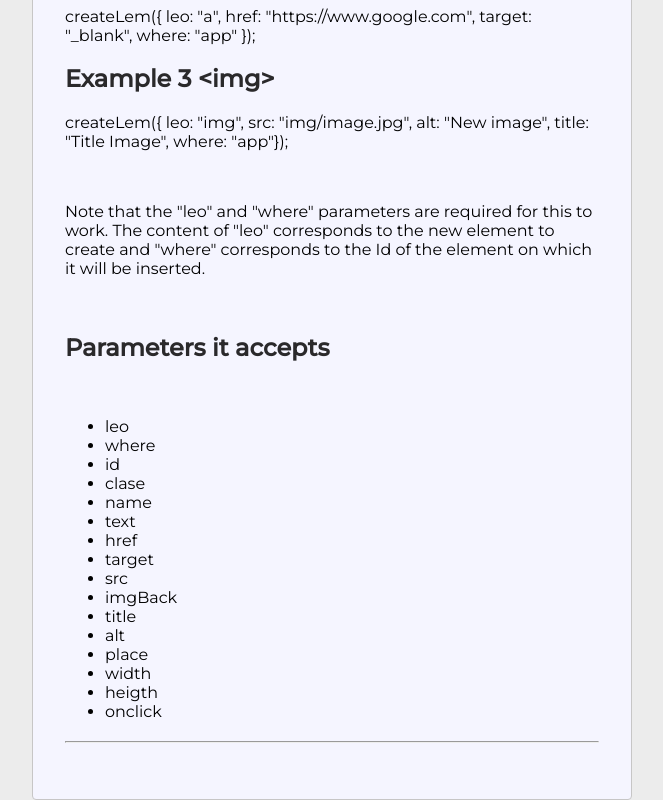
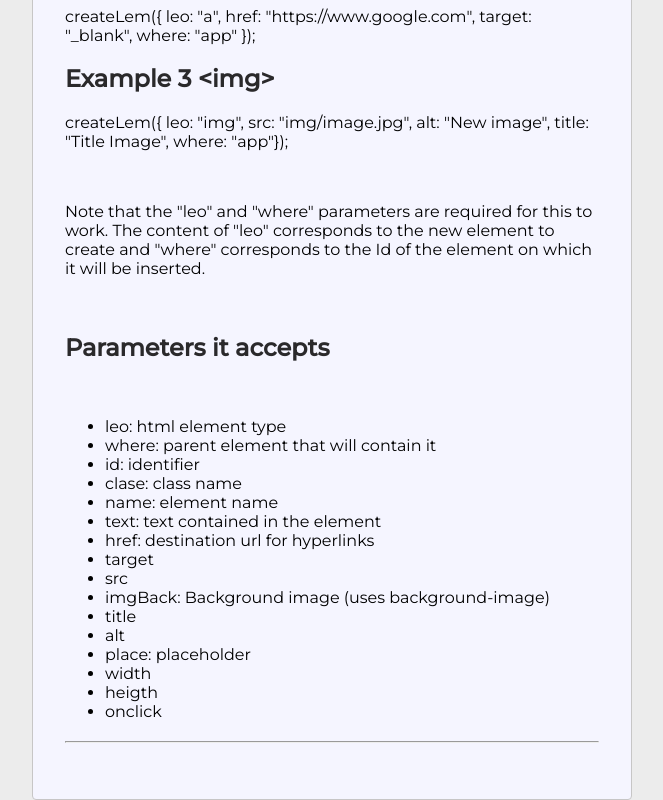
Before and after one commit to leonelbahia/JS, a plain HTML site: page ElementCreator/index.html in a window 1280 px wide. Shown: the part 535-1335 px from the top of the page, without its empty margins (308-971 px from the left). Drawn offline with Linux system fonts and the light colour scheme.

Commit message:
Update index.html

```diff
--- a/ElementCreator/index.html
+++ b/ElementCreator/index.html
@@ -36,19 +36,19 @@
         <h2>Parameters it accepts</h2>
         <br>
         <ul>
-          <li>leo</li>
-          <li>where</li>
-          <li>id</li>
-          <li>clase</li>
-          <li>name</li>
-          <li>text</li>
-          <li>href</li>
+          <li>leo: html element type</li>
+          <li>where: parent element that will contain it</li>
+          <li>id: identifier</li>
+          <li>clase: class name</li>
+          <li>name: element name</li>
+          <li>text: text contained in the element</li>
+          <li>href: destination url for hyperlinks</li>
           <li>target</li>
           <li>src</li>
-          <li>imgBack</li>
+          <li>imgBack: Background image (uses background-image)</li>
           <li>title</li>
           <li>alt</li>
-          <li>place</li>
+          <li>place: placeholder</li>
           <li>width</li>
           <li>heigth</li>
           <li>onclick</li>
```
